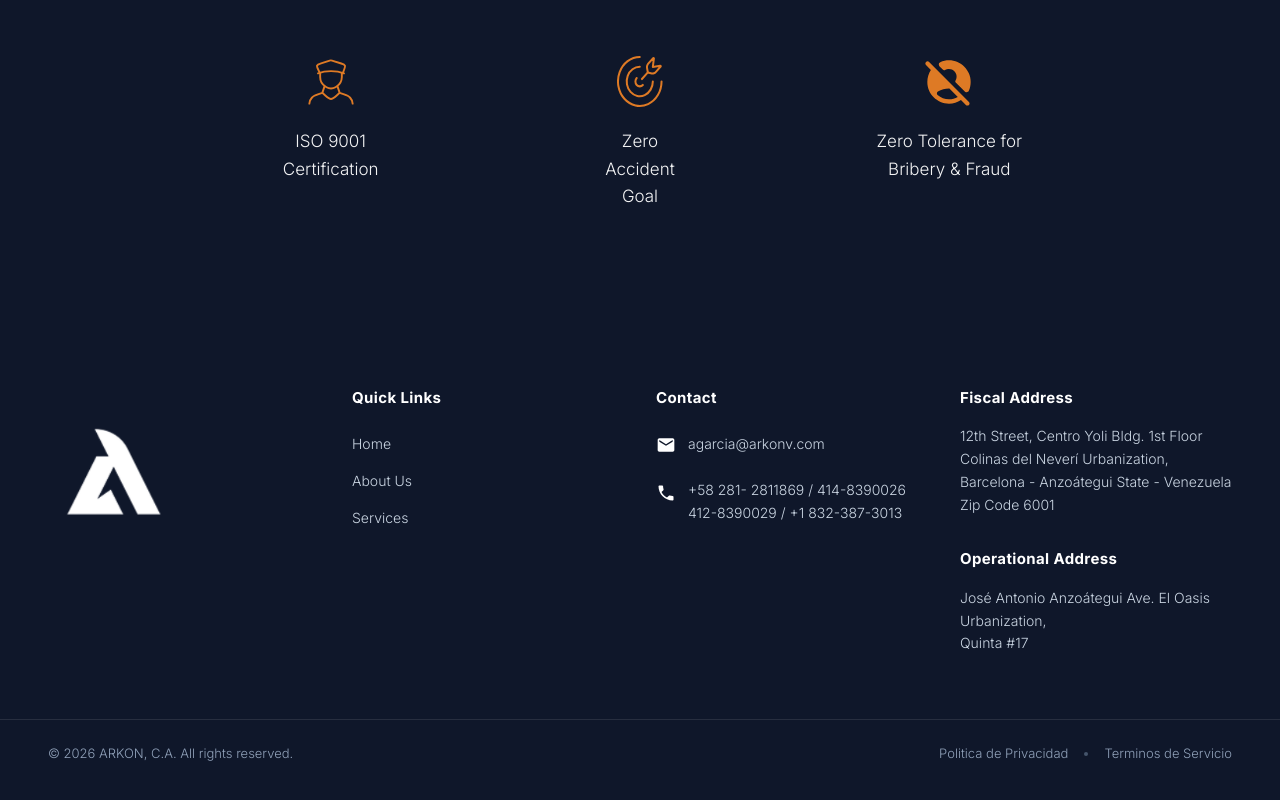
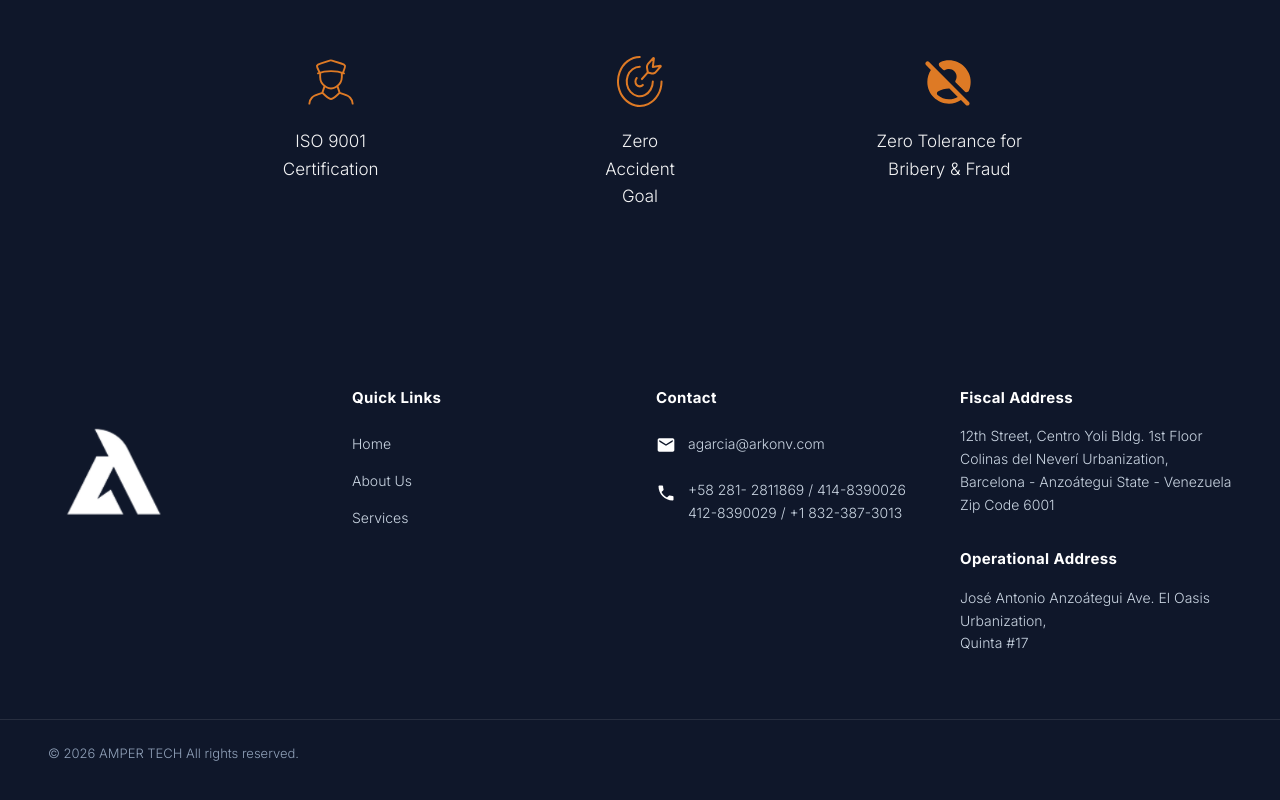
Before and after one commit to chowanza/ARKON, a Next.js app: page /en in a window 1280 px wide. Shown: the part 2988-3788 px from the top of the page. Built offline with nearby package versions, Linux system fonts and the light colour scheme.

Commit message:
Finished almost everything without form

```diff
--- a/src/components/layout/Footer.tsx
+++ b/src/components/layout/Footer.tsx
@@ -75,14 +75,9 @@ export const Footer = ({ dict, lang }: FooterProps) => {
       {/* Copyright Bottom Bar */}
       <div className="border-t border-white/10 mt-16">
         <div className="container mx-auto px-4 lg:px-12 py-6 flex flex-col md:flex-row items-center justify-between text-center md:text-left text-[13px] font-light text-slate-400">
-          <p>
-            &copy; {new Date().getFullYear()} ARKON, C.A. {dict.footer.rights}
+          <p className="w-full text-center md:text-left">
+            &copy; {new Date().getFullYear()} AMPER TECH {dict.footer.rights}
           </p>
-          <div className="mt-4 md:mt-0 flex items-center gap-4">
-            <Link href={`/${lang}`} className="hover:text-white transition-colors">Politica de Privacidad</Link>
-            <span className="w-1 h-1 rounded-full bg-slate-600"></span>
-            <Link href={`/${lang}`} className="hover:text-white transition-colors">Terminos de Servicio</Link>
-          </div>
         </div>
       </div>
     </footer>
```
